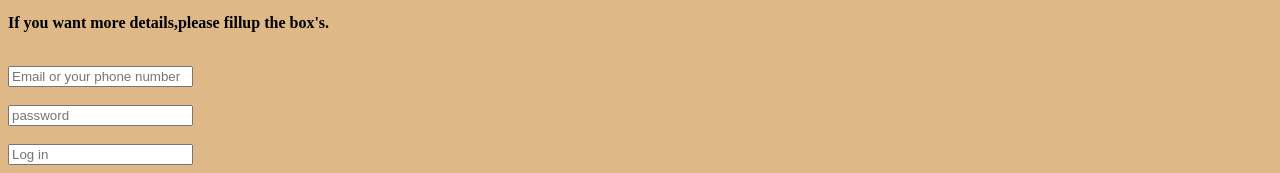
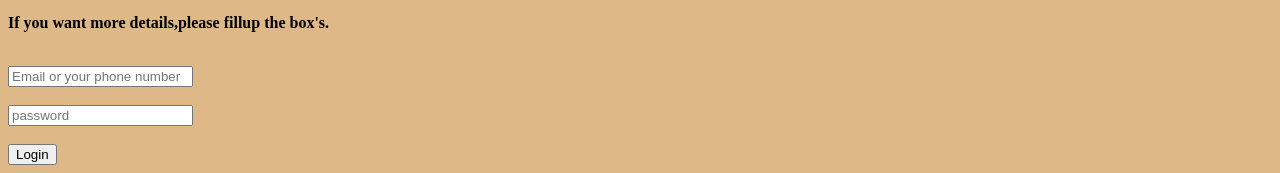
Before and after one commit to Priya-Ram-web/my-priya-code-repo, a plain HTML site: page index.html in a window 1280 px wide. Shown: the part 1196-1369 px from the top of the page. Drawn offline with Linux system fonts and the light colour scheme.

Commit message:
first commit

```diff
--- a/index.html
+++ b/index.html
@@ -69,7 +69,7 @@
    <br>
    <input type="email" name="" id="" placeholder="Email or your phone number"><br><br>
    <input type="password" name="" id="" placeholder="password"><br><br>
-   <input type="log in" value=""placeholder="Log in">
+   <button>Login</button>
 
 </body>
 </html>
```
